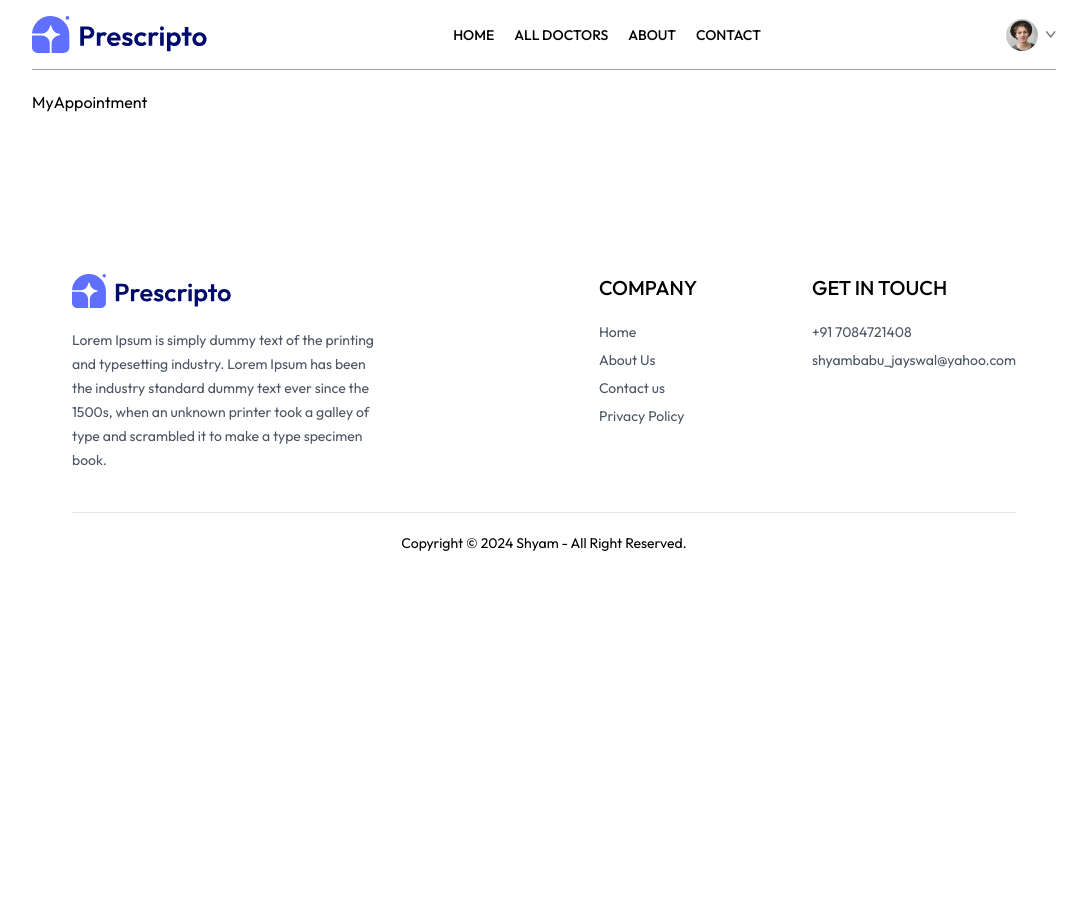
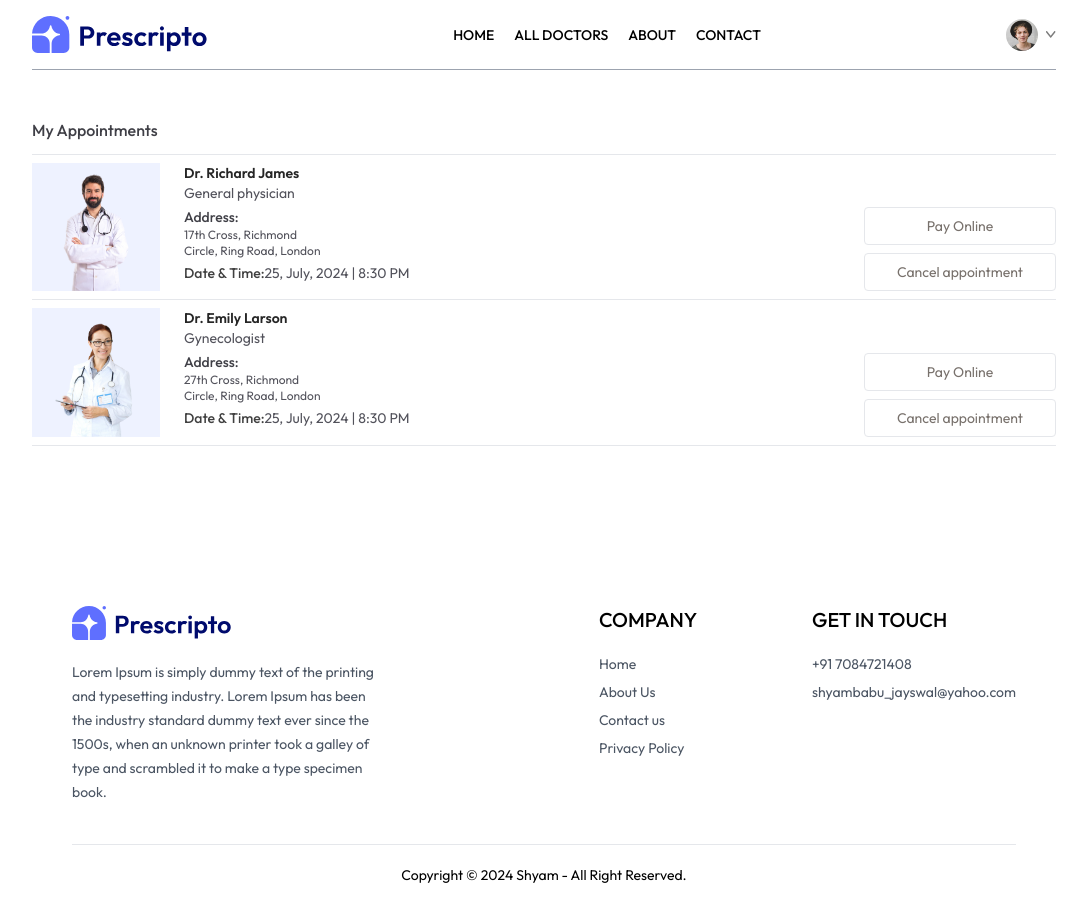
Before and after one commit to asutoshpanda1611/DoctorSahab-2.0, a React (Vite) app in the folder frontend/: page /my-appointments in a window 1280 px wide. Shown: the whole page, without its empty margins (96-1183 px from the left). Before the commit the page ends 800 px from the top, so only its background shows below. Built offline with nearby package versions, Linux system fonts and the light colour scheme.

Commit message:
Display user appointments with doctor details and action buttons

```diff
--- a/frontend/src/pages/MyAppointment.jsx
+++ b/frontend/src/pages/MyAppointment.jsx
@@ -1,8 +1,38 @@
-import React from 'react'
+import React, { useContext } from 'react'
+import {AppContext} from '../context/AppContext'
 
 const MyAppointment = () => {
+  const {doctors} = useContext(AppContext)
   return (
-    <div>MyAppointment</div>
+    <div>
+      <p className='pb-3 mt-12 font-medium text-zinc-700 border-b'>My Appointments</p>
+      <div>
+        {
+          doctors.slice(0,2).map((item,index)=>(
+            <div className='grid grid-cols-[1fr_2fr] gap-4 sm:flex sm:gap-6 py-2 border-b' key={index}>
+               <div>
+                <img className='w-32 bg-indigo-50' src={item.image} alt=''/>
+               </div>
+               <div className='flex-1 text-sm text-zinc-600'>
+                <p className='text-neutral-800 font-semibold'>{item.name}</p>
+                <p>{item.speciality}</p>
+                <p className='text-zinc-700 font-medium mt-1'>Address:</p>
+                <p className='text-xs'>{item.address.line1}</p>
+                <p className='text-xs'>{item.address.line2}</p>
+                <p className='text-sm mt-1'><span className='text-sm text-neutral-700 font-medium'>Date & Time:</span>25, July, 2024 | 8:30 PM</p>
+               </div>
+               <div>
+
+               </div>
+               <div className='flex flex-col gap-2  justify-end'>
+                  <button className='text-sm text-stone-500 text-center sm:min-w-48 py-2 border rounded hover:bg-primary hover:text-white transition-all duration-300'>Pay Online</button>
+                  <button className='text-sm text-stone-500 text-center sm:min-w-48 py-2 border rounded hover:bg-red-600 hover:text-white transition-all duration-300'>Cancel appointment</button>
+               </div>
+            </div>
+          ) )
+        }
+      </div>
+    </div>
   )
 }
 
```
